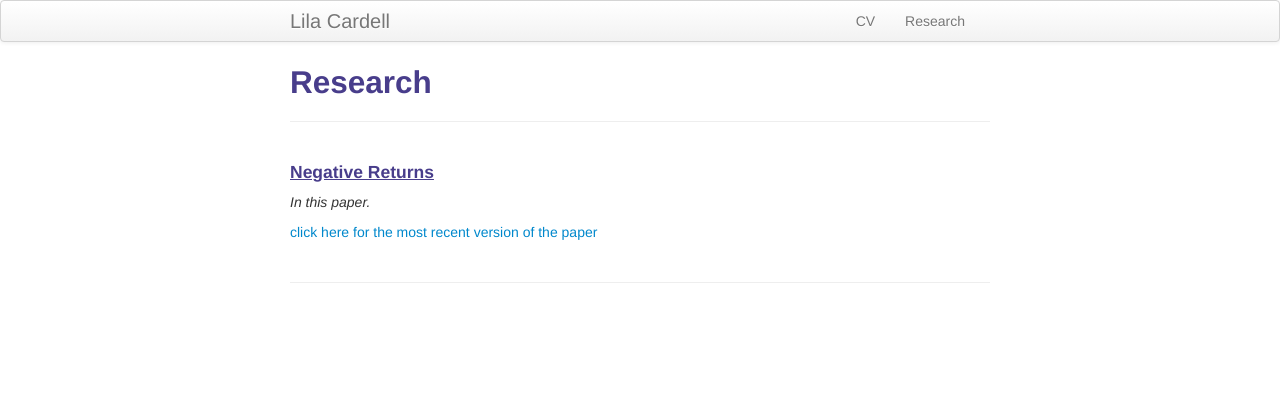
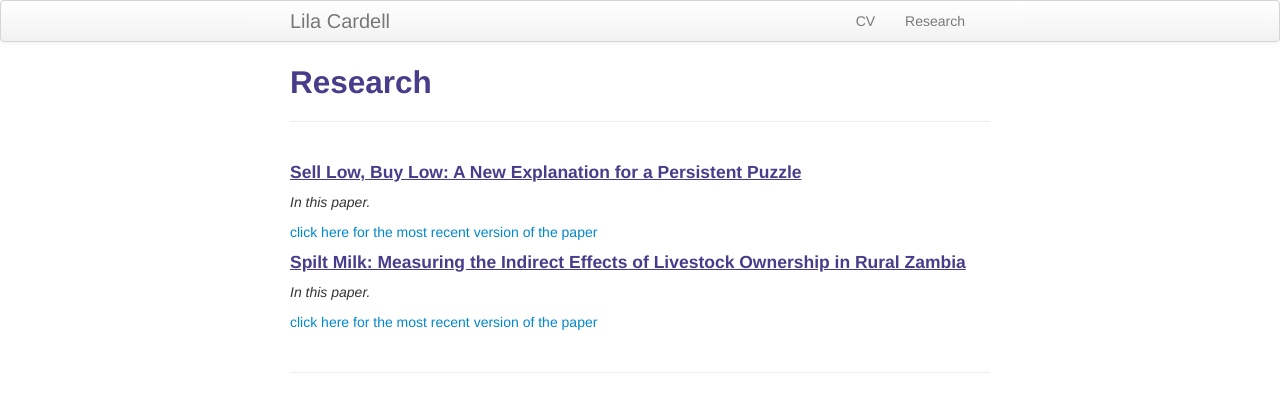
Before and after one commit to lilacardell/lilacardell.github.io, a Jekyll site: the page built from pages/research.md, in a window 1280 px wide. Shown: the top 412 px of the page. Built offline with Jekyll 4.4.1, drawn with Linux system fonts in a browser that asks for light colours.

Commit message:
Update research.md

```diff
--- a/pages/research.md
+++ b/pages/research.md
@@ -6,11 +6,17 @@ description: Lila Cardell's research
 
 
 
-#### <u>Negative Returns</u>
+#### <u>Sell Low, Buy Low: A New Explanation for a Persistent Puzzle </u>
 *In this paper.*
 
-[click here for the most recent version of the paper]({{ BASE_PATH}}/pages/working_papers/sample-working-paper.pdf)
+[click here for the most recent version of the paper]({{ BASE_PATH}}/pages/working_papers/Negative Returns_2020.pdf)
 
+
+
+#### <u>Spilt Milk: Measuring the Indirect Effects of Livestock Ownership in Rural Zambia</u>
+*In this paper.*
+
+[click here for the most recent version of the paper]({{ BASE_PATH}}/pages/working_papers/CARDELL_Spilt Milk (2019).pdf)
 
 <!-- Note: this is how to write a comment in HTML. Everything in here won't show up on your webpage.-->
 
```
